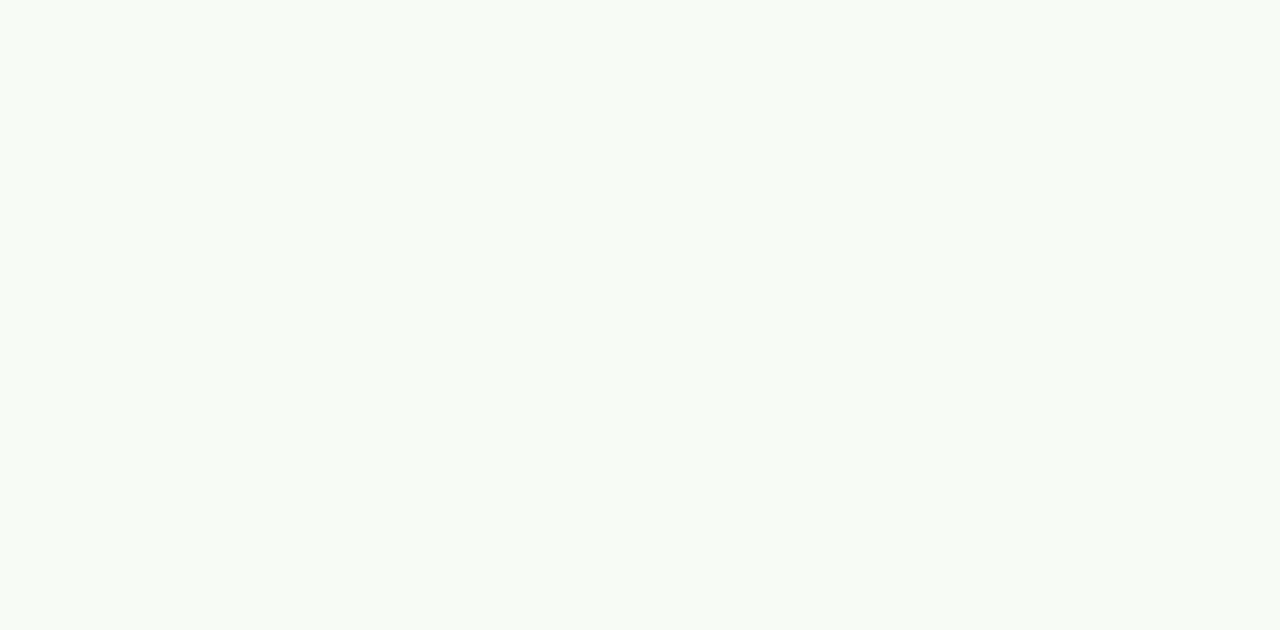
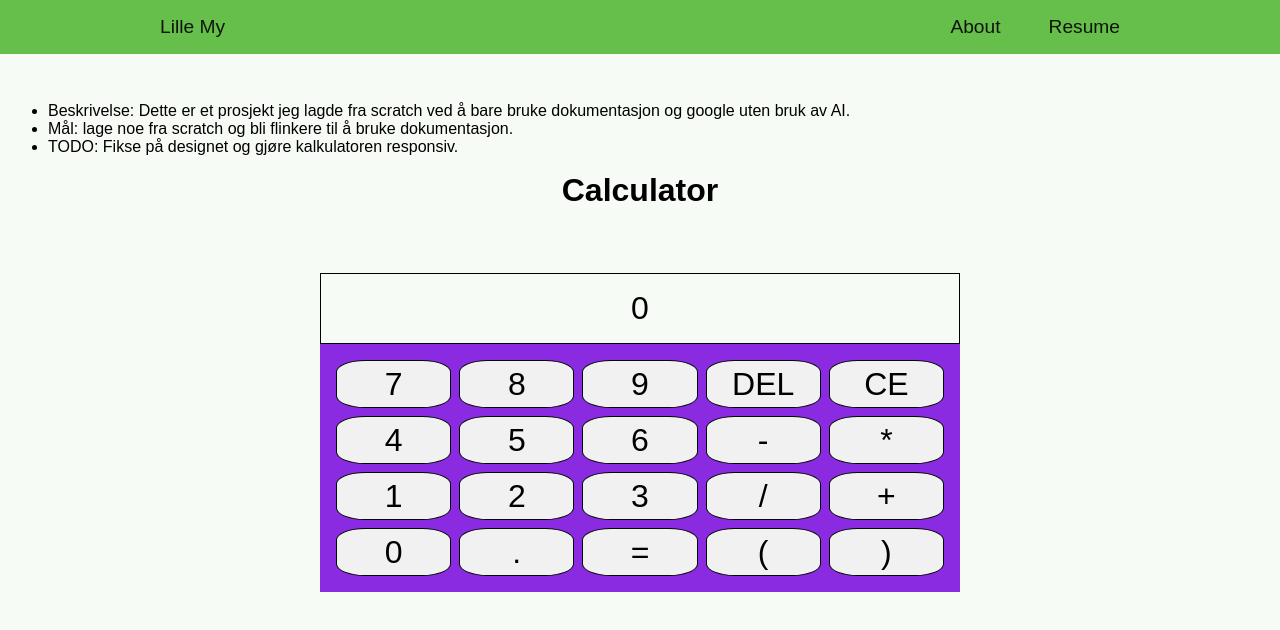
Before and after one commit to MyDuon/typecript-portfolio, a React (Vite) app: page /calculator in a window 1280 px wide. Before the commit this address had no page. Shown: the top 630 px of the page. Built offline with nearby package versions, Linux system fonts and the light colour scheme.

Commit message:
fixed the calculatorpage

```diff
--- a/package.json
+++ b/package.json
@@ -10,6 +10,7 @@
     "preview": "vite preview"
   },
   "dependencies": {
+    "mathjs": "^15.1.1",
     "react": "^19.2.0",
     "react-dom": "^19.2.0",
     "react-router": "^7.13.1",
--- a/src/App.tsx
+++ b/src/App.tsx
@@ -1,5 +1,6 @@
 import { BrowserRouter, Routes, Route } from "react-router";
 import HomePage from "./pages/HomePage";
+import CalculatorPage from "./pages/CalculatorPage";
 
 function App() {
   return (
@@ -8,6 +9,7 @@ function App() {
         <Routes>
           <Route index element={<HomePage />} />{" "}
           {/*Kan legge til errorelement attributt senere */}
+          <Route path="/calculator" element={<CalculatorPage />} />
         </Routes>
       </BrowserRouter>
     </>
--- a/src/pages/CalculatorPage.jsx
+++ b/src/pages/CalculatorPage.tsx
@@ -1,51 +1,56 @@
 import Header from "../components/Header/Header";
 import { useState } from "react";
+import { evaluate } from "mathjs";
 import "./CalculatorPage.css";
 import ProjectDescription from "../components/ProjectDescription/ProjectDescription";
 
 function CalculatorPage() {
-  const [calc, setCalc] = useState("0");
-  const operation = ["+", "-", "*", "/", "."];
-  const numbers = ["0", "1", "2", "3", "4", "5", "6", "7", "8", "9"];
-  var tmp = 0;
+  const [calc, setCalc] = useState<string>("0");
+  const operation: string[] = ["+", "-", "*", "/", "."];
+  const numbers: string[] = ["0", "1", "2", "3", "4", "5", "6", "7", "8", "9"];
 
-  const updateCalc = (value) => {
+  const updateCalc = (value: string): void => {
     if (
       (value === "0" && calc === "0") ||
       (operation.includes(value) && calc === "0")
     ) {
       return;
     } else if (calc === "0" && numbers.includes(value)) {
-      setCalc(eval(value));
+      setCalc(String(evaluate(value)));
       return;
     }
     setCalc(calc + value);
+    console.log("the placeholder value:", calc + value);
   };
 
-  const calculate = (calculation) => {
+  const calculate = (calculation: string): void => {
+    console.log("the calculated value:", calculation);
+    let expression = calculation;
     if (
       calculation.endsWith("+") ||
       calculation.endsWith("-") ||
       calculation.endsWith("*") ||
       calculation.endsWith("/")
     ) {
-      var test = calculation.slice(0, -1);
-      tmp = eval(test);
-      setCalc(tmp);
+      expression = calculation.slice(0, -1);
+      console.log("after slicing:", expression);
+      const result: number = evaluate(expression);
+      console.log("the result:", result);
+      setCalc(String(result));
       return;
     }
-    tmp = eval(calculation);
-    setCalc(tmp);
+    const result: number = evaluate(expression);
+    setCalc(String(result));
   };
 
   const reset = () => {
     setCalc("0");
   };
 
-  const remove = (calc) => {
+  const remove = (calc: string): void => {
     if (calc.length > 1) {
-      var tmp = calc.slice(0, -1);
-      setCalc(tmp);
+      const hei = calc.slice(0, -1);
+      setCalc(hei);
     } else {
       reset();
     }
```
Also changed, not shown: 1 other file (tests, documents, lock files or other folders).
